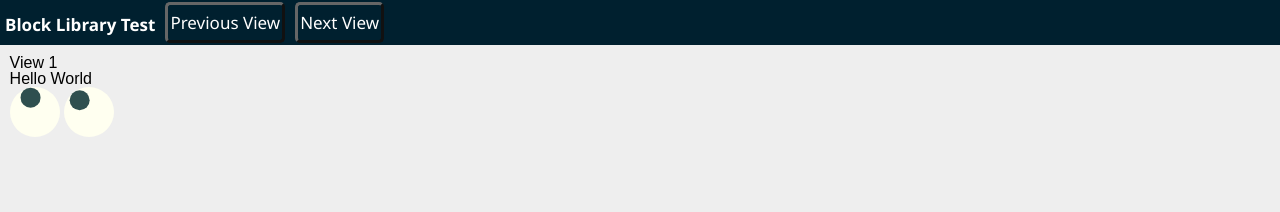
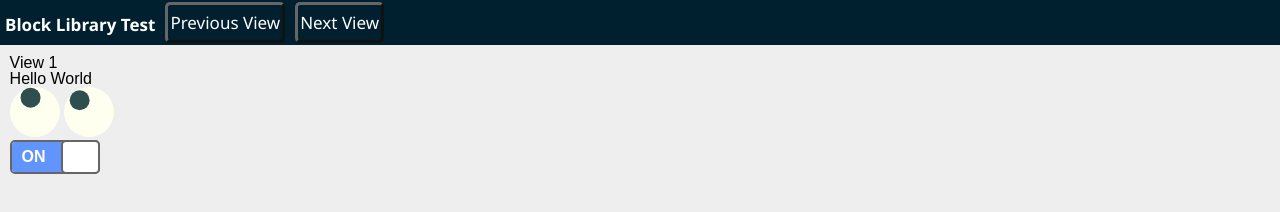
Before and after one commit to dethe/blocklib, a plain HTML site: page index.html in a window 1280 px wide. Drawn offline with Linux system fonts and the light colour scheme.

Commit message:
Add wb-switch control

```diff
--- /dev/null
+++ b/css/blocklib.css
@@ -0,0 +1,61 @@
+/* Courtesy of http://proto.io/freebies/onoff/ */
+
+.onoffswitch {
+    position: relative; width: 90px;
+    -webkit-user-select:none; -moz-user-select:none; -ms-user-select: none;
+}
+
+.onoffswitch-checkbox {
+    display: none;
+}
+
+.onoffswitch-label {
+    display: block; overflow: hidden; cursor: pointer;
+    border: 2px solid #666666; border-radius: 5px;
+}
+
+.onoffswitch-inner {
+    width: 200%; margin-left: -100%;
+    -moz-transition: margin 0.3s ease-in 0s; -webkit-transition: margin 0.3s ease-in 0s;
+    -o-transition: margin 0.3s ease-in 0s; transition: margin 0.3s ease-in 0s;
+}
+
+.onoffswitch-inner:before, .onoffswitch-inner:after {
+    float: left; width: 50%; height: 30px; padding: 0; line-height: 30px;
+    font-size: 16px; color: white; font-family: Trebuchet, Arial, sans-serif; font-weight: bold;
+    -moz-box-sizing: border-box; -webkit-box-sizing: border-box; box-sizing: border-box;
+}
+
+.onoffswitch-inner:before {
+    content: "ON";
+    padding-left: 10px;
+    background-color: #6194FD; color: #FFFFFF;
+}
+
+.onoffswitch-inner:after {
+    content: "OFF";
+    padding-right: 10px;
+    background-color: #F8F8F8; color: #666666;
+    text-align: right;
+}
+
+.onoffswitch-switch {
+    width: 35px; margin: 0px;
+    background: #FFFFFF;
+    border: 2px solid #666666; border-radius: 5px;
+    position: absolute; top: 0; bottom: 0; right: 51px;
+    -moz-transition: all 0.3s ease-in 0s; -webkit-transition: all 0.3s ease-in 0s;
+    -o-transition: all 0.3s ease-in 0s; transition: all 0.3s ease-in 0s;
+    background-image: -moz-linear-gradient(center top, rgba(0,0,0,0.1) 0%, rgba(0,0,0,0) 100%);
+    background-image: -webkit-linear-gradient(center top, rgba(0,0,0,0.1) 0%, rgba(0,0,0,0) 100%);
+    background-image: -o-linear-gradient(center top, rgba(0,0,0,0.1) 0%, rgba(0,0,0,0) 100%);
+    background-image: linear-gradient(center top, rgba(0,0,0,0.1) 0%, rgba(0,0,0,0) 100%);
+}
+
+.onoffswitch-checkbox:checked + .onoffswitch-label .onoffswitch-inner {
+    margin-left: 0;
+}
+
+.onoffswitch-checkbox:checked + .onoffswitch-label .onoffswitch-switch {
+    right: 0px;
+}
--- a/index.html
+++ b/index.html
@@ -4,6 +4,7 @@
 	<meta charset="utf-8" />
 	<meta name="viewport" content="width=device-width">
 	<link rel="stylesheet" href="css/brick.min.css">
+	<link rel="stylesheet" href="css/blocklib.css">
 	<link rel="stylesheet" href="css/app.css">
 	<title>Block Library Test</title>
 </head>
@@ -21,6 +22,7 @@
 				<wb-eye></wb-eye>
 				<wb-eye></wb-eye>
 			</p>
+			<wb-switch checked></wb-switch>
 		</x-card>
 		<x-card>
 			<h1>Pick a date</h1>
@@ -36,6 +38,7 @@
 	<script src="js/brick.min.js"></script>
 	<script src="js/dom.js"></script>
 	<script src="js/wb-eye.js"></script>
+	<script src="js/wb-switch.js"></script>
 	<script src="js/app.js"></script>
 </body>
 </html>
--- a/js/dom.js
+++ b/js/dom.js
@@ -70,6 +70,10 @@
         return elem;
     }
 
+    function randomId(){
+        return 'id' + Math.floor(Math.random() * 1000000);
+    }
+
    function closest(elem, selector){
         while(elem){
             if (xtag.matchesSelector(elem, selector)){
@@ -112,4 +116,5 @@
     xtag.svg = svg;
     xtag.remove = remove;
     xtag.closest = closest;
+    xtag.randomId = randomId;
 })(xtag);
--- /dev/null
+++ b/js/wb-switch.js
@@ -0,0 +1,53 @@
+(function(xtag){
+'use strict';
+
+    /* HTML and CSS based on http://proto.io/freebies/onoff/ */
+
+    xtag.register('wb-switch', {
+        lifecycle: {
+            created: function(){
+                var id = xtag.randomId();
+                var checked = this.hasAttribute('checked');
+                this.xtag.input = xtag.html('input', {
+                    type: 'checkbox',
+                    name: 'onoffswitch',
+                    'class': 'onoffswitch-checkbox',
+                    id: id
+                });
+                if (checked){
+                    this.xtag.input.setAttribute('checked', 'checked');
+                }
+                this.xtag['switch'] = xtag.html('div', {'class': 'onoffswitch'},[
+                    this.xtag.input,
+                    xtag.html('label', {
+                        'class': 'onoffswitch-label',
+                        'for': id
+                    },[
+                        xtag.html('div', { 'class': 'onoffswitch-inner'}),
+                        xtag.html('div', {'class': 'onoffswitch-switch'})
+                    ])
+                ]);
+                this.appendChild(this.xtag['switch']);
+            },
+            inserted: function(){
+
+            },
+            removed: function(){
+
+            },
+            attributeChanged: function(something){
+                console.log('attributeChanged: %s', something);
+            }
+        },
+        accessors: {
+            checked: {
+                get: function(){
+                    return this.input.checked;
+                },
+                set: function(value){
+                    this.input.checked = value;
+                }
+            }
+        }
+    });
+})(xtag);
```
Also changed, not shown: 1 other file.
